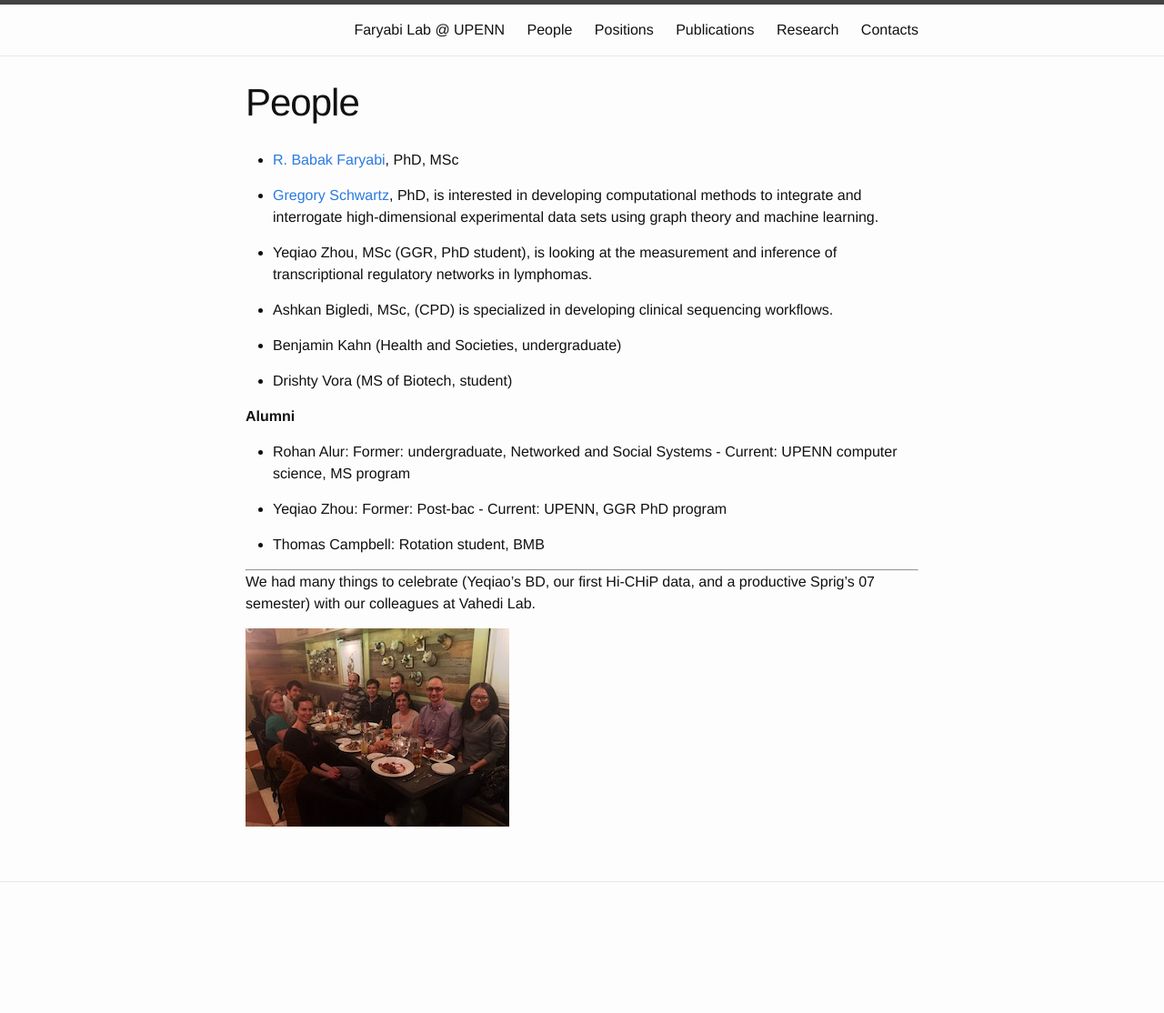
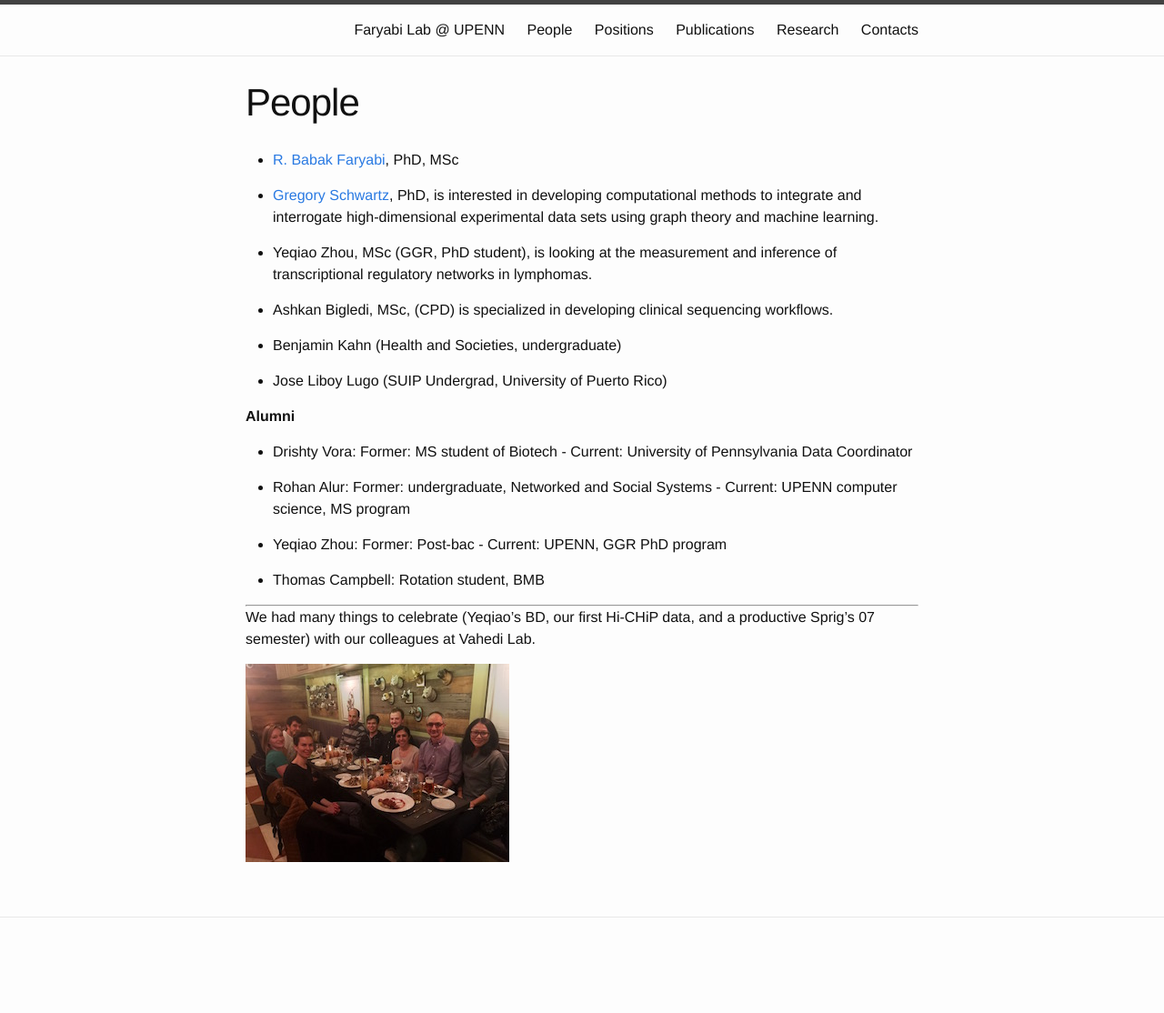
Before and after one commit to faryabib/faryabib.github.io, a Jekyll site: the page built from people.md, in a window 1280 px wide. Shown: the whole page at 91% size. Built offline with Jekyll 4.4.1, drawn with Linux system fonts in a browser that asks for light colours; before the commit the page ends 1075 px from its top, so only the background shows below that.

Commit message:
Update people.md

```diff
--- a/people.md
+++ b/people.md
@@ -14,9 +14,11 @@ permalink: /people.html
 
 * Benjamin Kahn (Health and Societies, undergraduate)
 
-* Drishty Vora (MS of Biotech, student)
+* Jose Liboy Lugo (SUIP Undergrad, University of Puerto Rico)
 
 **Alumni**
+
+* Drishty Vora: Former: MS student of Biotech - Current: University of Pennsylvania Data Coordinator
 
 * Rohan Alur: Former: undergraduate, Networked and Social Systems - Current: UPENN computer science, MS program
 
```
